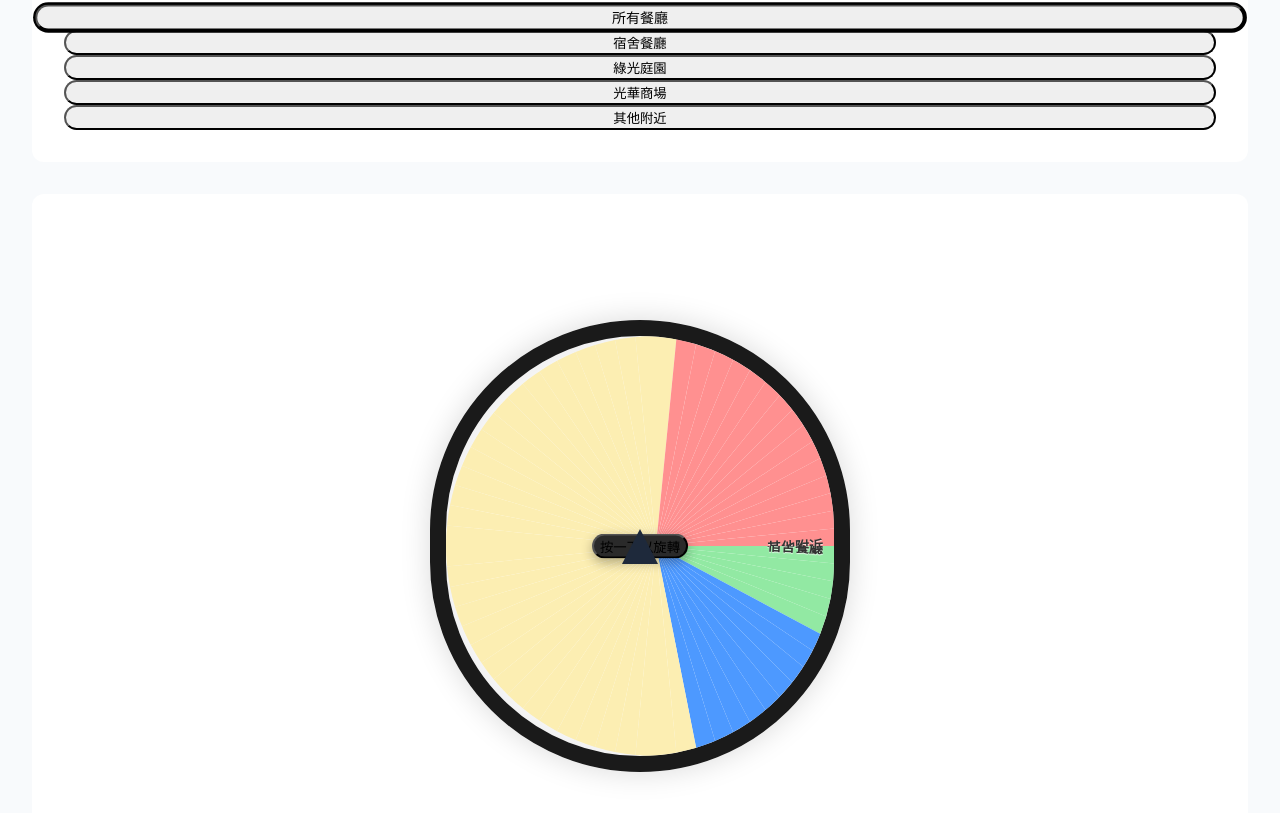
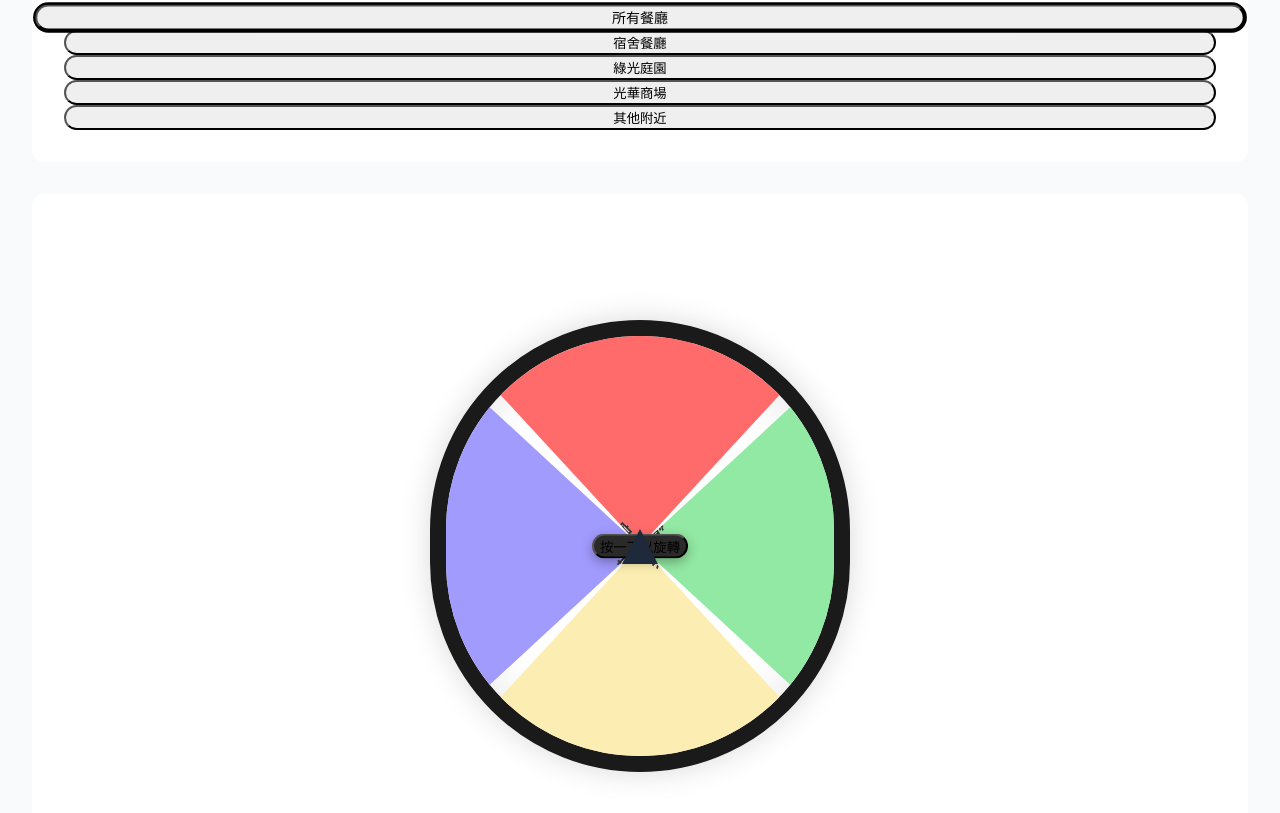
Before and after one commit to cnfzon/ntut_EastDormitory, a Next.js app in the folder ntut_eastdormitory/: page /food-finder in a window 1280 px wide. Shown: the part 385-1198 px from the top of the page. Built offline with nearby package versions, Linux system fonts and the light colour scheme.

Commit message:
重新設計轉盤：根據圖片設計類似的轉盤

```diff
--- a/ntut_eastdormitory/pages/food-finder.js
+++ b/ntut_eastdormitory/pages/food-finder.js
@@ -266,75 +266,40 @@ export default function FoodFinder() {
                 boxShadow: '0 0 30px rgba(0,0,0,0.15), inset 0 0 50px rgba(0,0,0,0.1)'
               }}
             >
-              {restaurants.map((restaurant, index) => {
-                // 計算每個扇形的角度（360度除以選項數量）
-                const angle = (360 / restaurants.length) * index;
-                const nextAngle = (360 / restaurants.length) * (index + 1);
-
-                // 根據餐廳位置設置顏色
-                let sectionColor;
-                switch (restaurant.location) {
-                  case "宿舍餐廳":
-                    sectionColor = '#92e9a3';
-                    break;
-                  case "綠光庭園":
-                    sectionColor = '#4d99ff';
-                    break;
-                  case "光華商場":
-                    sectionColor = '#fceeb2';
-                    break;
-                  case "其他附近":
-                    sectionColor = '#ff9090';
-                    break;
-                  default:
-                    sectionColor = '#e5e5e5';
-                }
-
-                // 計算扇形路徑
-                const startAngle = (angle * Math.PI) / 180;
-                const endAngle = (nextAngle * Math.PI) / 180;
-                const radius = 210; // 轉盤半徑
-
-                // 扇形的起點和終點座標
-                const x1 = radius * Math.cos(startAngle) + radius;
-                const y1 = radius * Math.sin(startAngle) + radius;
-                const x2 = radius * Math.cos(endAngle) + radius;
-                const y2 = radius * Math.sin(endAngle) + radius;
-
-                // 建立扇形路徑 (用於clipPath)
-                const pathData = [
-                  `M ${radius} ${radius}`, // 從中心點開始
-                  `L ${x1} ${y1}`, // 到第一個點
-                  `A ${radius} ${radius} 0 ${(nextAngle - angle > 180) ? 1 : 0} 1 ${x2} ${y2}`, // 弧線到第二個點
-                  'Z' // 關閉路徑
-                ].join(' ');
-
+              {[
+                { name: "宿舍餐廳", color: '#ff6b6b' },
+                { name: "綠光庭園", color: '#92e9a3' },
+                { name: "光華商場", color: '#fceeb2' },
+                { name: "其他附近", color: '#a29bfe' }
+              ].map((section, index) => {
+                const angle = (360 / 4) * index;
                 return (
                   <div
                     key={index}
                     className="absolute w-full h-full origin-center"
                     style={{
-                      background: sectionColor,
-                      clipPath: `path('${pathData}')`
+                      transform: `rotate(${angle}deg)`,
+                      clipPath: 'polygon(50% 50%, 0% 0%, 100% 0%)',
+                      background: section.color
                     }}
                   >
                     <div
                       className="absolute"
                       style={{
-                        transform: `rotate(${angle + (360 / restaurants.length / 2)}deg)`,
+                        transform: `rotate(${45}deg)`,
                         width: '120px',
                         textAlign: 'center',
-                        fontSize: '14px',
+                        fontSize: '16px',
                         fontWeight: 'bold',
                         color: '#333',
                         left: '50%',
                         top: '50%',
-                        marginLeft: radius / 2 - 10,
+                        marginLeft: '-60px',
                         marginTop: '-10px',
                         textShadow: '0 1px 1px rgba(255,255,255,0.8)'
                       }}
                     >
-                      {filter === 'all' ? restaurant.location : restaurant.name}
+                      {section.name}
                     </div>
                   </div>
                 );
```
